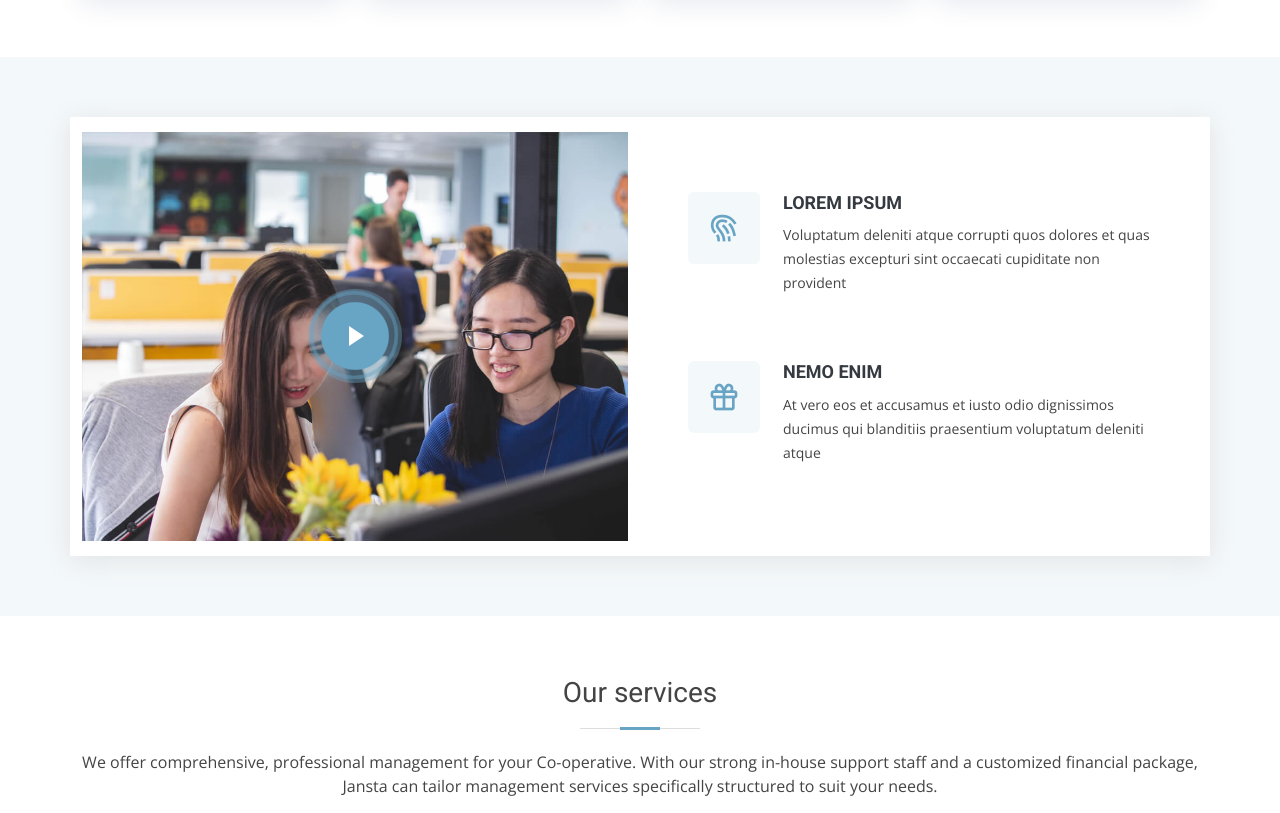
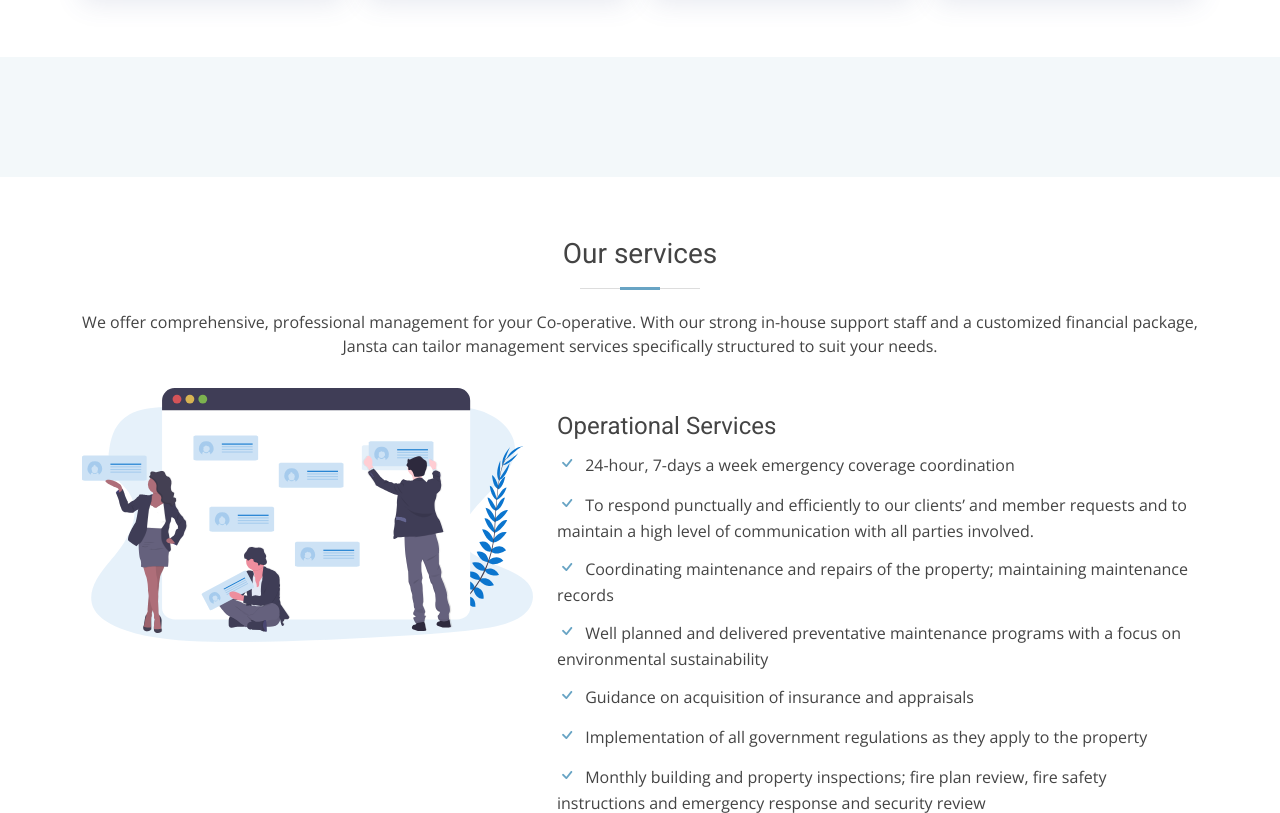
Before and after one commit to voranzovv/jansta, a plain HTML site: page index.html in a window 1280 px wide. Shown: the part 1342-2155 px from the top of the page. Drawn offline with nearby package versions, Linux system fonts and the light colour scheme.

Commit message:
temp removed

```diff
--- a/index.html
+++ b/index.html
@@ -194,14 +194,14 @@
     <section class="why-us section-bg" data-aos="fade-up" date-aos-delay="200">
       <div class="container">
 
-        <div class="row">
+        <!-- <div class="row">
           <div class="col-lg-6 video-box">
             <img src="assets/img/why-us.jpg" class="img-fluid" alt="">
             <a href="https://www.youtube.com/watch?v=jDDaplaOz7Q" class="venobox play-btn mb-4" data-vbtype="video"
               data-autoplay="true"></a>
-          </div>
+          </div> -->
 
-          <div class="col-lg-6 d-flex flex-column justify-content-center p-5">
+          <!-- <div class="col-lg-6 d-flex flex-column justify-content-center p-5">
 
             <div class="icon-box">
               <div class="icon"><i class="bx bx-fingerprint"></i></div>
@@ -217,7 +217,7 @@
                 praesentium voluptatum deleniti atque</p>
             </div>
 
-          </div>
+          </div> -->
         </div>
 
       </div>
@@ -354,7 +354,7 @@
   <!-- ======= Footer ======= -->
   <footer id="footer" data-aos="fade-up" data-aos-easing="ease-in-out" data-aos-duration="500">
 
-    <div class="footer-newsletter">
+    <!-- <div class="footer-newsletter">
       <div class="container">
         <div class="row">
           <div class="col-lg-6">
@@ -368,7 +368,7 @@
           </div>
         </div>
       </div>
-    </div>
+    </div> -->
 
     <div class="footer-top">
       <div class="container">
```
